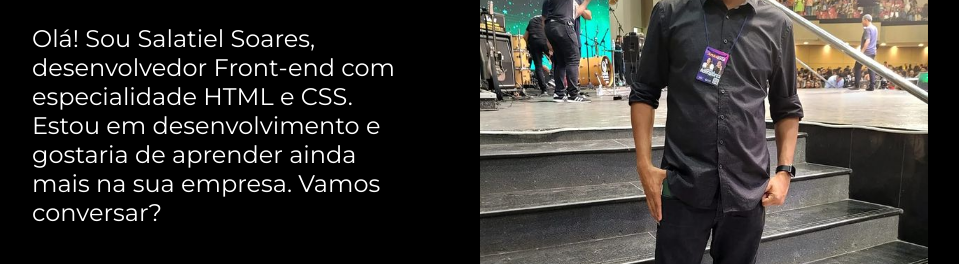
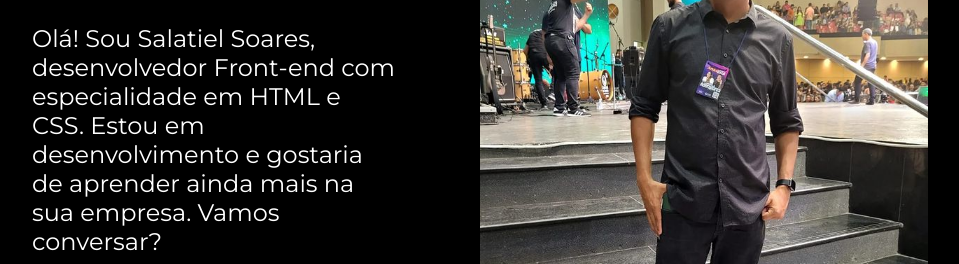
Before and after one commit to Salati123/sobre-mim, a plain HTML site: page index.html in a window 1280 px wide. Shown: the part 405-669 px from the top of the page, without its empty margins (160-1119 px from the left). Drawn offline with nearby package versions, Linux system fonts and the light colour scheme.

Commit message:
Add files via upload
organizando

```diff
--- a/index.html
+++ b/index.html
@@ -17,7 +17,7 @@
         <main class="apresentacao">
             <section class="apresentacao__conteudo">
                 <h1 class="apresentacao__conteudo__titulo">Eleve seu negócio digital a outro nível <strong class="titulo-destaque">com um Front-end de qualidade!</strong></h1>
-                <p class="apresentacao__conteudo__texto">Olá! Sou Salatiel Soares, desenvolvedor Front-end com especialidade HTML e CSS. Estou em desenvolvimento e gostaria de aprender ainda mais na sua empresa. Vamos conversar?</p>
+                <p class="apresentacao__conteudo__texto">Olá! Sou Salatiel Soares, desenvolvedor Front-end com especialidade em HTML e CSS. Estou em desenvolvimento e gostaria de aprender ainda mais na sua empresa. Vamos conversar?</p>
                 <div class="apresentacao__links">
                     <h2 class="apresentacao__links__subtitulo">Acesse minhas redes:</h2>
                     <a class="apresentacao__links__navegacao" href="https://instagram.com/salatiel_soares_">
```
